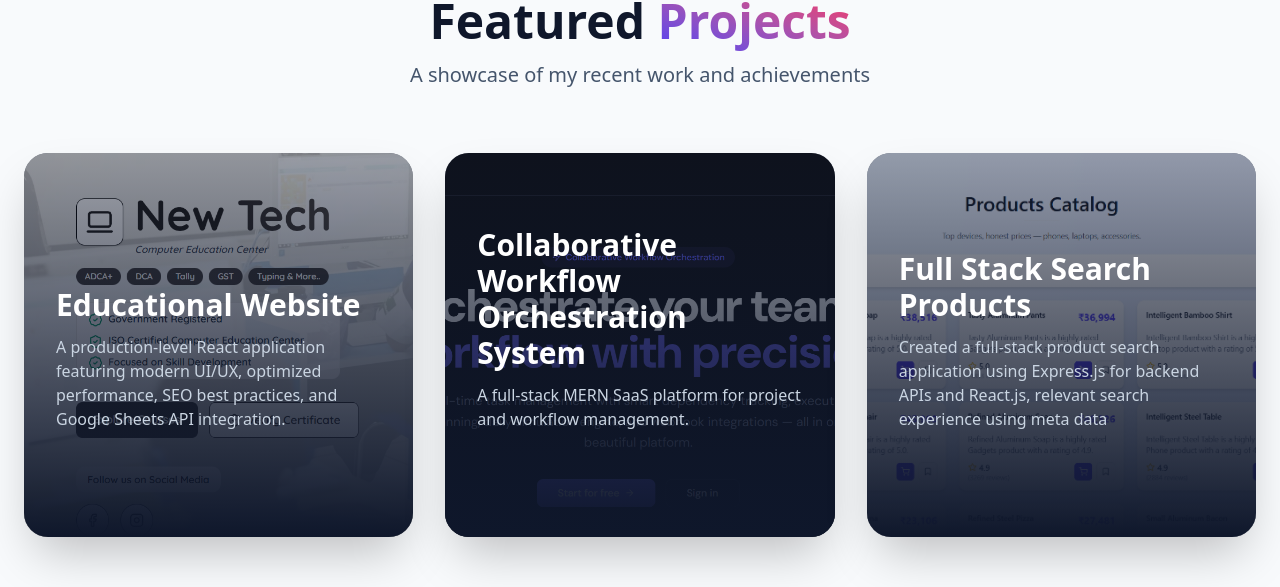
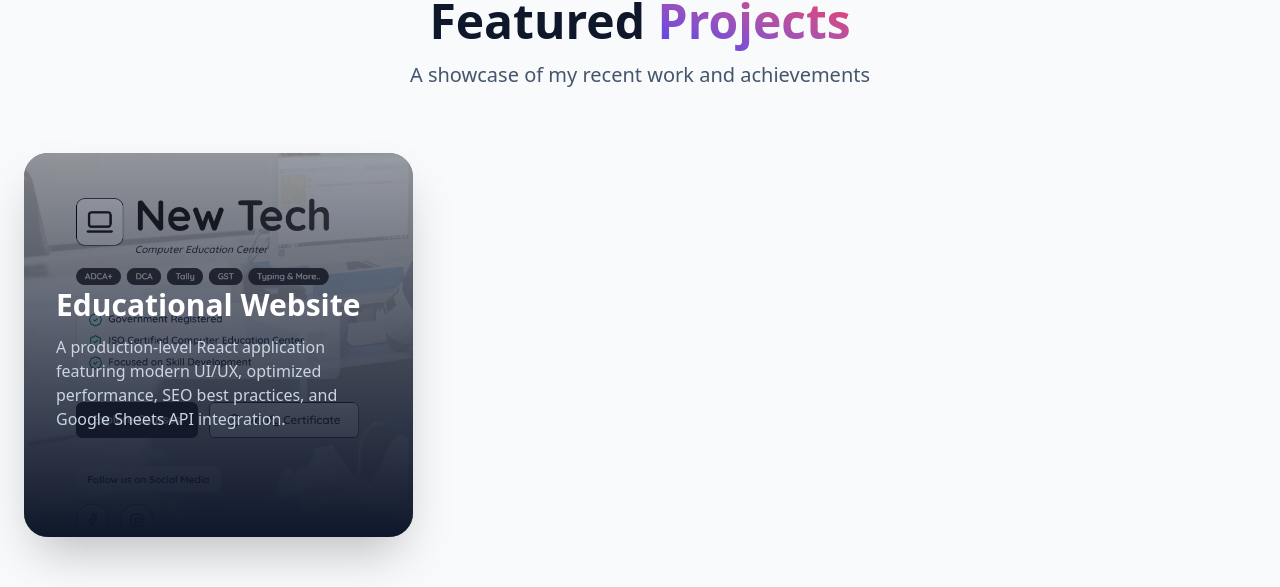
Before and after one commit to Aman0039/my-portfolio, a React (Vite) app: page / in a window 1280 px wide. Shown: the part 2303-2890 px from the top of the page. Built offline with nearby package versions, Linux system fonts and the light colour scheme.

Commit message:
Update : Project Data

```diff
--- a/src/components/Portfolio.jsx
+++ b/src/components/Portfolio.jsx
@@ -272,23 +272,7 @@ export function Portfolio(){
       tags: ["React", "TypeScript", "Tailwind CSS", "API"],
       link: "https://newtechedu.vercel.app/",
       github: "https://github.com/Aman0039"
-    },
-    {
-      title: "Collaborative Workflow Orchestration System",
-      description: "A full-stack MERN SaaS platform for project and workflow management.",
-      image: "image/project1.png",
-      tags: ["React", "Javascript", "Express.js", "MongoDB"],
-      link: "https://workflow-esmaggico.vercel.app/",
-      github: "https://github.com/Aman0039/Es-magico-assignment",
-    },
-    {
-      title: "Full Stack Search Products",
-      description: "Created a full-stack product search application using Express.js for backend APIs and React.js, relevant search experience using meta data",
-      image: "image/project3.png",
-      tags: ["React", "Tailwind CSS", "Node.js", "Express.js"],
-      link: "https://productslist-omega.vercel.app/api/v1/products",
-      github: "https://github.com/Aman0039/Products_Catalog"
-    },
+    }
   ];
 
 
```
Also changed, not shown: public/image/project1.png (deleted), public/image/project3.png (deleted).
